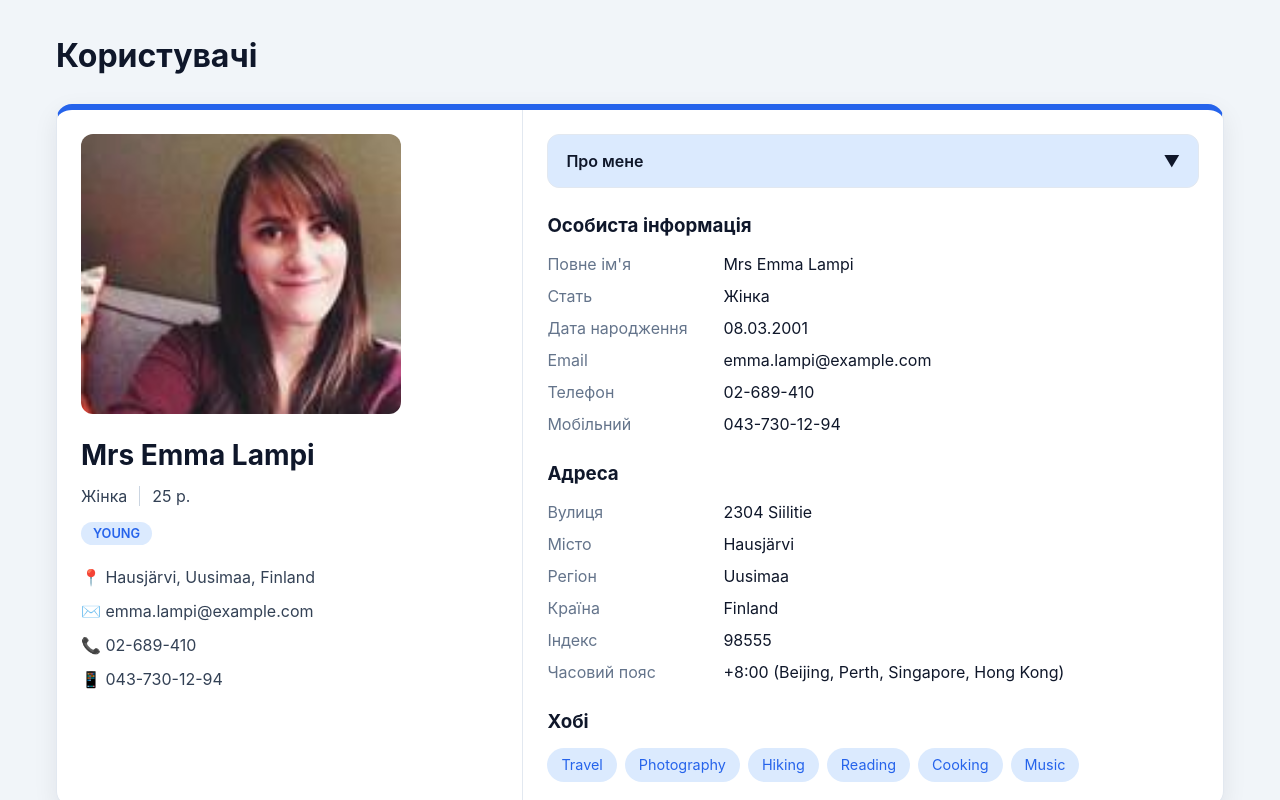
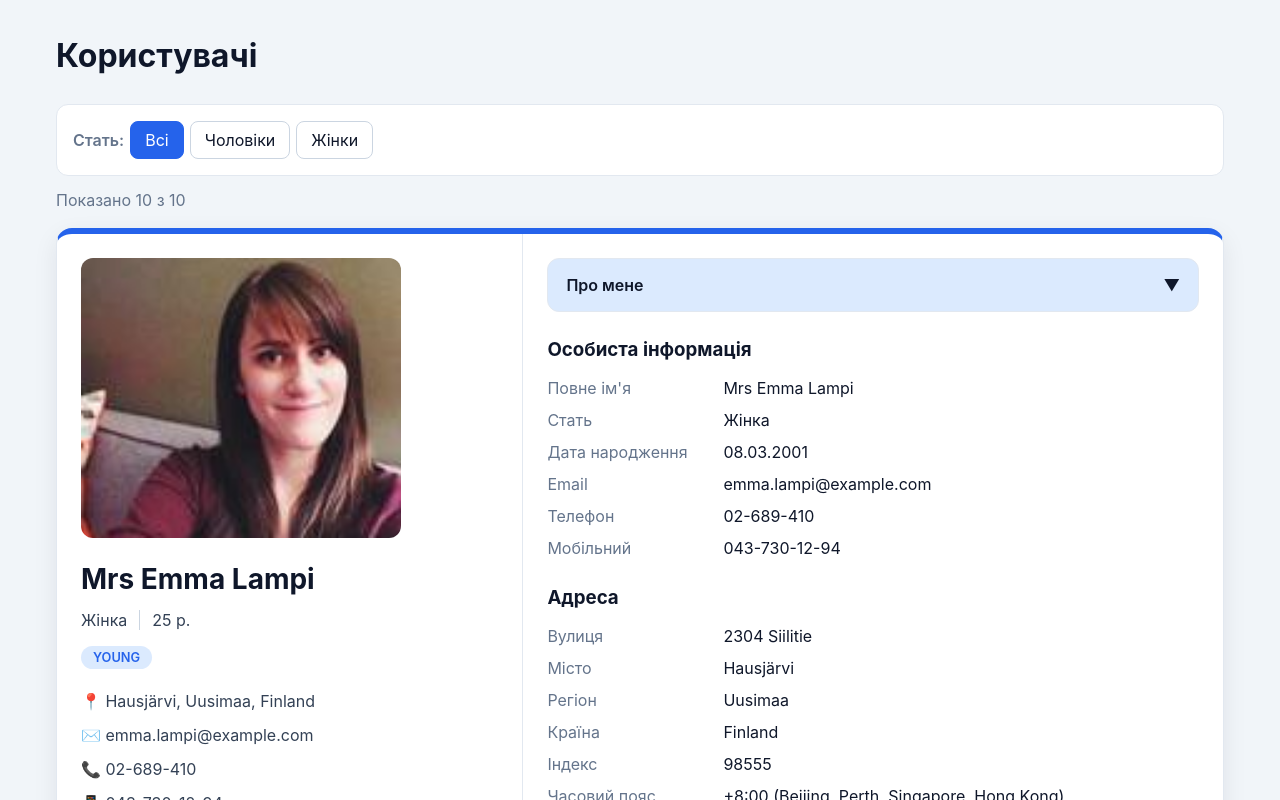
Before and after one commit to oldiix/vue.js-lab-03, a Vue app: page / in a window 1280 px wide. Shown: the top 800 px of the page. Built offline with nearby package versions, Linux system fonts and the light colour scheme.

Commit message:
feat(users): add gender filter toolbar

```diff
--- a/src/components/Users.vue
+++ b/src/components/Users.vue
@@ -1,26 +1,69 @@
 <script setup lang="ts">
-import {ref} from 'vue'
+import {computed, ref} from 'vue'
 import UserCard from '@/components/UserCard.vue'
 import {users as usersData} from '@/data/users'
-import type {User} from '@/types/user'
+import type {GenderFilter, User} from '@/types/user'
+
+interface ToolbarOption<T> {
+  value: T
+  label: string
+}
+
+const genderOptions: ToolbarOption<GenderFilter>[] = [
+  {value: 'all', label: 'Всі'},
+  {value: 'male', label: 'Чоловіки'},
+  {value: 'female', label: 'Жінки'},
+]
 
 const users = ref<User[]>(usersData)
+
+const genderFilter = ref<GenderFilter>('all')
+
+const filteredUsers = computed(() =>
+  users.value.filter((user) => genderFilter.value === 'all' || user.gender === genderFilter.value),
+)
 </script>
 
 <template>
   <section class="users">
+    <div class="users__toolbar">
+      <div class="users__group">
+        <span class="users__label">Стать:</span>
+        <button
+          v-for="option in genderOptions"
+          :key="option.value"
+          class="users__button"
+          :class="{ 'users__button--active': genderFilter === option.value }"
+          type="button"
+          @click="genderFilter = option.value"
+        >
+          {{ option.label }}
+        </button>
+      </div>
+    </div>
+
+    <p class="users__counter">
+      Показано {{ filteredUsers.length }} з {{ users.length }}
+    </p>
+
     <p
       v-if="users.length === 0"
       class="users__empty"
     >
       Список юзерів пустий
     </p>
+    <p
+      v-else-if="filteredUsers.length === 0"
+      class="users__empty"
+    >
+      Немає юзерів, що відповідають фільтрам
+    </p>
     <div
       v-else
       class="users__list"
     >
       <UserCard
-        v-for="user in users"
+        v-for="user in filteredUsers"
         :key="user.id"
         :user="user"
       />
@@ -29,6 +72,55 @@ const users = ref<User[]>(usersData)
 </template>
 
 <style scoped>
+.users__toolbar {
+  display: flex;
+  flex-wrap: wrap;
+  align-items: center;
+  gap: 12px 24px;
+  margin-bottom: 12px;
+  padding: 16px;
+  border: 1px solid #e2e8f0;
+  border-radius: 12px;
+  background: #fff;
+}
+
+.users__group {
+  display: flex;
+  flex-wrap: wrap;
+  align-items: center;
+  gap: 6px;
+}
+
+.users__label {
+  color: #64748b;
+  font-weight: 600;
+}
+
+.users__button {
+  padding: 6px 14px;
+  border: 1px solid #cbd5e1;
+  border-radius: 8px;
+  background: #fff;
+  color: #0f172a;
+  font: inherit;
+  cursor: pointer;
+}
+
+.users__button:hover:not(:disabled) {
+  border-color: #2563eb;
+}
+
+.users__button--active {
+  border-color: #2563eb;
+  background: #2563eb;
+  color: #fff;
+}
+
+.users__counter {
+  margin: 0 0 16px;
+  color: #64748b;
+}
+
 .users__empty {
   padding: 40px;
   border: 2px dashed #cbd5e1;
--- a/src/types/user.ts
+++ b/src/types/user.ts
@@ -40,3 +40,5 @@ export interface User {
   hobbies: string[]
   details: string
 }
+
+export type GenderFilter = 'all' | Gender
```
